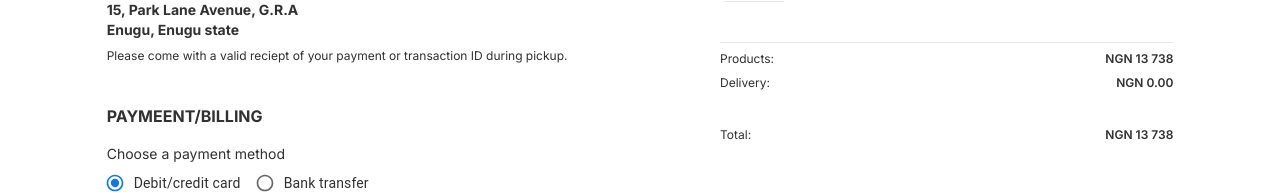
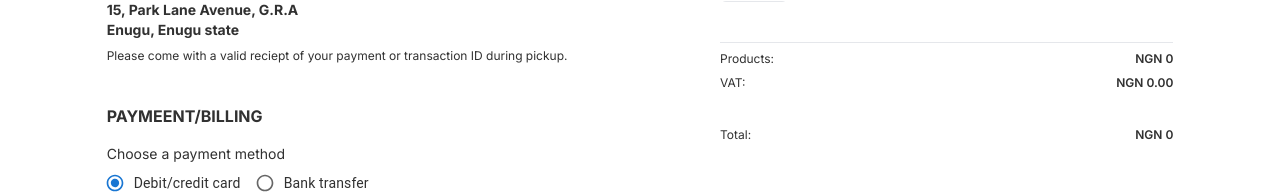
Before and after one commit to IsraelChidera/pharmabolt, a Next.js app: page /cart/checkout in a window 1280 px wide. Shown: the part 347-541 px from the top of the page. Built offline with nearby package versions, Linux system fonts and the light colour scheme; no server answers.

Commit message:
Cart and Checkout Logic

```diff
--- a/app/cart/checkout/page.tsx
+++ b/app/cart/checkout/page.tsx
@@ -11,11 +11,17 @@ import TextField from '@mui/material/TextField';
 import { CustomButton } from '@/components';
 import product1 from '../../../public/assets/product.png';
 import Image from "next/image";
+import { useShoppingCart } from '@/utilities/CartContext';
 
 const page = () => {
 
     const [selectedOption, setSelectedOption] = useState('Store pickup');
     const [selectedPaymentOption, setSelectedPaymentOption] = useState("Debit/credit card");
+
+    const { totalPrice } = useShoppingCart();
+
+    console.log(totalPrice);
+
 
     const handleChange = (event: any) => {
         setSelectedOption(event.target.value);
@@ -273,6 +279,7 @@ const page = () => {
 
                                 <p className='pt-4 text-sm'>
                                     Your order will only be shipped once payment is confirmed.
+                                    Contact +234-814-626-5074 to confirm your order
                                 </p>
                             </div>
 
@@ -324,17 +331,17 @@ const page = () => {
                 <div className='text-xs mt-2'>
                     <div className='flex justify-between'>
                         <p>Products: </p>
-                        <p className='font-semibold'>NGN 13 738</p>
+                        <p className='font-semibold'>NGN {totalPrice}</p>
                     </div>
 
                     <div className='mt-2 flex justify-between'>
-                        <p>Delivery: </p>
+                        <p>VAT: </p>
                         <p className='font-semibold'>NGN 0.00</p>
                     </div>
 
                     <div className='border-t border-b md:border-none pb-3 md:pb-0 pt-3 mt-6 flex justify-between'>
                         <p>Total: </p>
-                        <p className='font-semibold'>NGN 13 738</p>
+                        <p className='font-semibold'>NGN {totalPrice}</p>
                     </div>
                 </div>
             </aside>
--- a/app/cart/page.tsx
+++ b/app/cart/page.tsx
@@ -15,8 +15,17 @@ const page = () => {
 
     const navigate = useRouter();
 
-    const { cartItems } = useShoppingCart();
+    const { cartItems, products, setTotalPrice} = useShoppingCart();
 
+    const totalPrice: any = cartItems.reduce((total, cartItem) => {
+        const item = products.find(i => i._id === cartItem.id)
+
+        return total + (item?.price || 0) * cartItem.quantity
+    }, 0);
+
+    const deliveryPrice = 2100;
+    const totalPayment = totalPrice + deliveryPrice;
+    setTotalPrice(totalPayment);
 
     return (
         <div>
@@ -48,13 +57,13 @@ const page = () => {
                                     <div className='flex justify-between'>
                                         <p> Products </p>
 
-                                        <p className='font-bold'> NGN 13,738 </p>
+                                        <p className='font-bold'> NGN {totalPrice} </p>
                                     </div>
 
                                     <div className='mt-4 flex justify-between'>
                                         <p> Delivery </p>
 
-                                        <p className='font-bold'> NGN 1,200 </p>
+                                        <p className='font-bold'> NGN {deliveryPrice} </p>
                                     </div>
 
                                     <p className='mt-3 text-primary border-b text-xs pb-8 underline'>
@@ -64,7 +73,7 @@ const page = () => {
                                     <div className='mt-6 flex justify-between'>
                                         <p> Total </p>
 
-                                        <p className='font-bold'> NGN 14,938</p>
+                                        <p className='font-bold'> NGN {totalPayment}</p>
                                     </div>
 
                                     <div className='mt-10'>
--- a/app/page.tsx
+++ b/app/page.tsx
@@ -1,4 +1,4 @@
-import { BookConsultation, CreateAccount, Hero, Newsletter, Products, Testimonials, } from '@/components'
+
 import client from './lib/sanity';
 import { groq } from 'next-sanity';
 import { Product } from './lib/interface';
--- a/components/widget/CartItem.tsx
+++ b/components/widget/CartItem.tsx
@@ -9,7 +9,7 @@ const CartItem = ({ id, quantity }: { id: any, quantity: number }) => {
 
     const { products, removeFromCart, increaseCartQuantity } = useShoppingCart();
 
-    const item = products.find(item => item._id === id);
+    const item: any = products.find(item => item._id === id);
 
 
     if (item == null) return null
@@ -40,9 +40,9 @@ const CartItem = ({ id, quantity }: { id: any, quantity: number }) => {
             </div>
 
             <div className=' text-sm flex flex-col justify-between'>
-                <p> NGN {item.price} </p>
+                <p> NGN {item.price * quantity} </p>
 
-                <div onClick={() => removeFromCart(id)} className='flex space-x-2 items-center text-primary'>
+                <div onClick={() => removeFromCart(item._id)} className='flex space-x-2 items-center text-primary'>
                     <Image src={deleteIcon} alt="delete icon" />
                     <p className='text-xs'>Remove</p>
                 </div>
--- a/utilities/CartContext.tsx
+++ b/utilities/CartContext.tsx
@@ -24,7 +24,9 @@ type CartContextType = {
     removeFromCart: (id: any) => void,
     cartQuantity: number,
     cartItems: CartItems[],
-    products: Product[]
+    products: Product[],
+    setTotalPrice: any,
+    totalPrice: any
 }
 
 
@@ -37,7 +39,8 @@ export function useShoppingCart() {
 export function ShoppingCartProvider({ children }: ShoppingCartProviderProps) {
     const [cartItems, setCartItems] = useState<CartItems[]>([]);
     const [products, setProducts] = useState([]);
-    const [singleProduct, setSingleProduct] = useState({});
+    const [errorMessage, setErrorMessage] = useState<string>("");
+    const [totalPrice, setTotalPrice] = useState(0);
 
     const getItemQuantity = (id: any) => {
         return cartItems.find(item => item.id === id)?.quantity || 0;
@@ -83,17 +86,28 @@ export function ShoppingCartProvider({ children }: ShoppingCartProviderProps) {
 
     const cartQuantity = cartItems.reduce((quantity, item) => item.quantity + quantity, 0)
 
-    const fetchData = async () => {
-        const queryAllProducts = groq`*[_type == "product"]`;
-        const allProducts: any = await client.fetch(queryAllProducts) as Product[];
-
-        setProducts(allProducts);
-    }
 
 
 
+    const fetchAllProducts = async () => {
+        try {
+            const queryAllProducts = groq`*[_type == "product"]`;
+            const allProducts: any = await client.fetch(queryAllProducts) as Product[];
+
+            setProducts(allProducts);
+        }
+        catch (error: any) {
+            console.log("error fetching data: ", error);
+
+            setErrorMessage("Error")
+            console.log(errorMessage);
+        }
+
+        console.log("error message: ", errorMessage);
+    }
+
     useEffect(() => {
-        fetchData();
+        fetchAllProducts();
     }, [])
 
     return (
@@ -105,7 +119,9 @@ export function ShoppingCartProvider({ children }: ShoppingCartProviderProps) {
                 removeFromCart,
                 cartItems,
                 cartQuantity,
-                products
+                products,
+                setTotalPrice,
+                totalPrice
             }}
         >
             {children}
```
